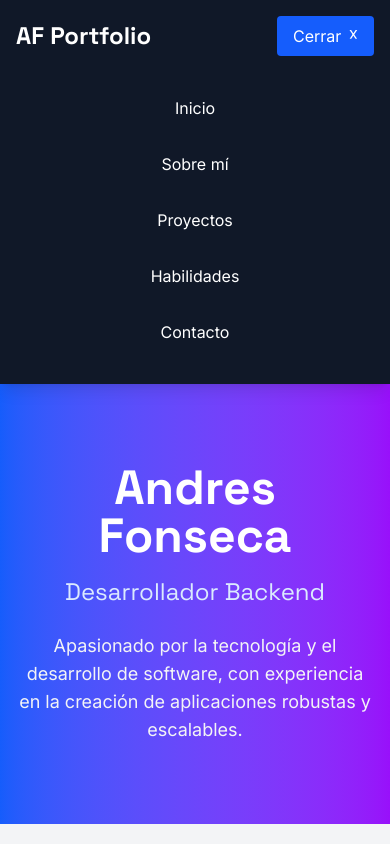
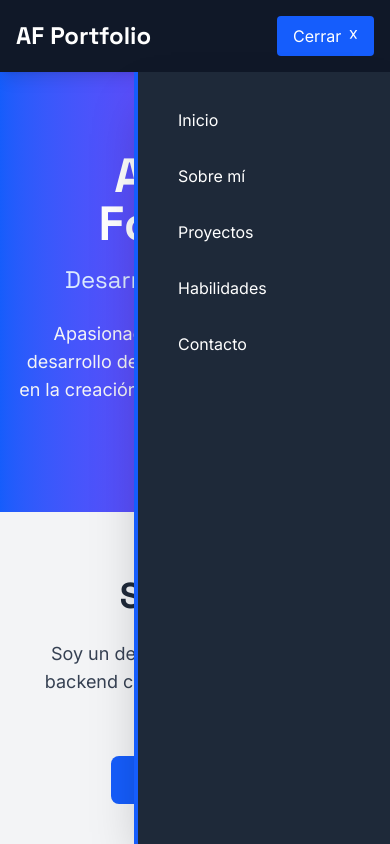
Before and after one commit to AndresFonseca13/portafolio, a React (Vite) app: page / in a window 390 px wide. Both pictures are taken after a click on the button "Menu =". Shown: the top 844 px of the page. Built offline with nearby package versions, Linux system fonts and the light colour scheme.

Commit message:
improve navbar menu

```diff
--- a/src/components/Header.jsx
+++ b/src/components/Header.jsx
@@ -38,7 +38,7 @@ function Header({ logo, menuItems }) {
                 {/* Boton hamburguesa mejorado */}
                 <button
                     onClick={ toggleMenu }
-                    className="md:hidden bg-blue-600 px-4 py-2 rounded hover:bg-blue-700 transition flex items-center gap-2"
+                    className="md:hidden bg-blue-600 px-4 py-2 rounded hover:bg-blue-700 transition flex items-center gap-2 z-50 relative"
                 >
                     <span>{menuAbierto ? 'Cerrar' : 'Menu'}</span>
                     <motion.div
@@ -64,25 +64,34 @@ function Header({ logo, menuItems }) {
                         ))}
                     </ul>
                 </nav>
+                </div>
             </div>
             {/* Menú móvil (animado) */}
-            <div className="md:hidden">
-                <AnimatePresence>
-                    {menuAbierto && (
+            <AnimatePresence>
+                {menuAbierto && (
+                    <>
+                    <motion.div
+                        className="fixed inset-0 md:hidden z-40"
+                        initial={{ opacity: 0 }}
+                        animate={{ opacity: 1 }}
+                        exit={{ opacity: 0 }}
+                        transition={{ duration: 0.3 }}
+                        onClick={() => setMenuAbierto(false)}
+                    />
                     <motion.nav
-                        initial={{ opacity: 0, height: 0 }}
-                        animate={{ opacity: 1, height: 'auto' }}
-                        exit={{ opacity: 0, height: 0 }}
+                        initial={{ x: '100%' }}
+                        animate={{ x: 0 }}
+                        exit={{ x: '100%' }}
                         transition={{ duration: 0.3 }}
-                        className="overflow-hidden"
+                        className="fixed top-18 right-0 bottom-0 w-64 bg-gray-800 md:hidden z-50 shadow-2xl border-l-4 border-blue-600"
                     >
-                        <ul className="flex flex-col gap-4 mt-4 py-4">
+                        <ul className="flex flex-col gap-2 p-6">
                         {menuItems.map((item, index) => (
                             <motion.li
                             key={index}
                             onClick={() => handleClick(item)}
-                            className="hover:text-blue-400 cursor-pointer transition text-center py-2"
-                            initial={{ opacity: 0, x: -20 }}
+                            className="hover:bg-gray-700 cursor-pointer transition px-4 py-3 rounded-lg text-white"
+                            initial={{ opacity: 0, x: 50 }}
                             animate={{ opacity: 1, x: 0 }}
                             transition={{ delay: index * 0.1 }}
                             whileTap={{ scale: 0.95 }}
@@ -92,10 +101,9 @@ function Header({ logo, menuItems }) {
                         ))}
                         </ul>
                     </motion.nav>
-                    )}
-                </AnimatePresence>
-            </div>
-            </div>
+                </>
+                )}
+            </AnimatePresence>
         </header>
     )
 }
--- a/src/index.css
+++ b/src/index.css
@@ -14,3 +14,8 @@ body {
 h1, h2, h3, h4, h5, h6 {
   font-family: 'Space Grotesk', system-ui, sans-serif;
 }
+
+/* Scroll offset para navegación sticky */
+section[id] {
+  scroll-margin-top: 5rem;
+}
```
Also changed, not shown: vercel.json (added).
